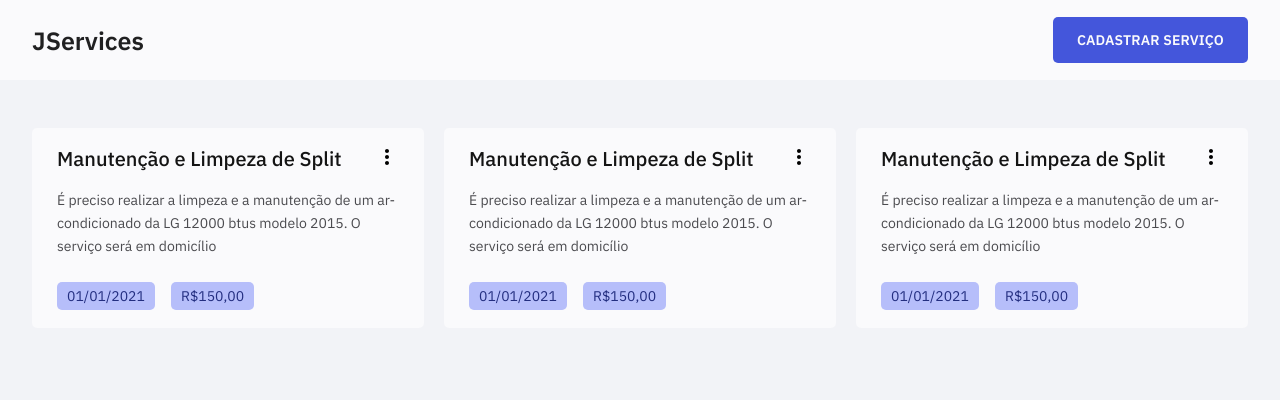
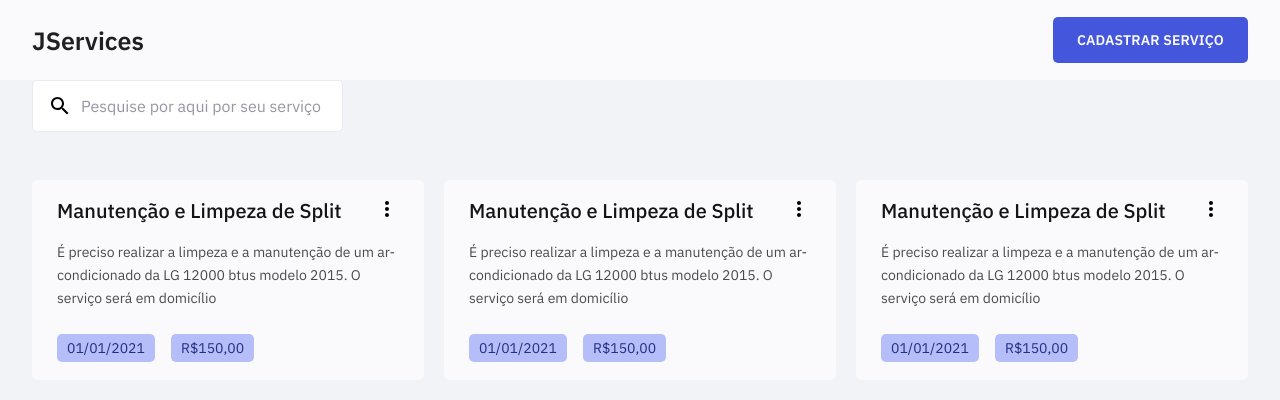
Before and after one commit to marcosmacedoo/jservices-frontend, a React (Vite) app: page / in a window 1280 px wide. Shown: the top 400 px of the page. Built offline with nearby package versions, Linux system fonts and the light colour scheme.

Commit message:
style: criado o input search service

```diff
--- a/src/pages/Home/index.tsx
+++ b/src/pages/Home/index.tsx
@@ -5,13 +5,36 @@ import styles from './styles.module.css'
 import { Header } from '../../components/Header'
 import { CardService } from '../../components/CardService'
 
+import searchIcon from '../../assets/search.svg'
+
 export function Home() {
   return (
     <>
       <Header />
       <main className={styles.main}>
         <section>
-          <h2 className='gone'>Lista de serviços</h2>
+          <form>
+            <div className={styles.inputGroup}>
+              <img
+                src={searchIcon}
+                alt="Lupa de pesquisa"
+                className={styles.searchIcon}
+              />
+              <label htmlFor="search-service" className="gone">
+                Pesquise por algum serviço
+              </label>
+              <input
+                type="text"
+                className={styles.inputSearch}
+                id="search-service"
+                name="search-service"
+                placeholder="Pesquise por aqui por seu serviço"
+              />
+            </div>
+          </form>
+        </section>
+        <section>
+          <h2 className="gone">Lista de serviços</h2>
           <ul className={styles.listServices}>
             <li className={styles.cardItem}>
               <CardService />
--- a/src/pages/Home/styles.module.css
+++ b/src/pages/Home/styles.module.css
@@ -16,6 +16,42 @@
   width: 100%;
 }
 
+.inputGroup {
+  position: relative;
+  display: flex;
+  align-items: center;
+}
+
+.searchIcon {
+  position: absolute;
+  left: 1.6rem;
+  width: 2.4rem;
+  height: 2.4rem;
+}
+
+.inputSearch {
+  padding: 0 1.6rem 0 4.8rem;
+  width: 31.1rem;
+  height: 5.2rem;
+  border: 1px solid var(--white-500);
+  border-radius: 0.5rem;
+  font-size: 1.6rem;
+  color: var(--gray-800);
+}
+
+.inputSearch::placeholder {
+  color: var(--gray-100);
+}
+
+.inputSearch:hover {
+  border: 1px solid var(--white-700);
+}
+
+.inputSearch:focus {
+  border: 2px solid var(--white-700);
+  outline: none;
+}
+
 @media only screen and (max-width: 920px) {
   .listServices {
     grid-template-columns: repeat(2, 1fr);
```
Also changed, not shown: src/assets/search.svg (added).
